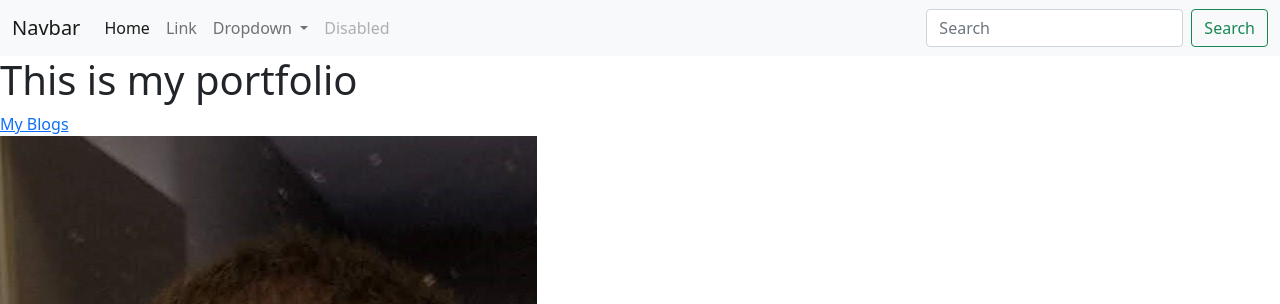
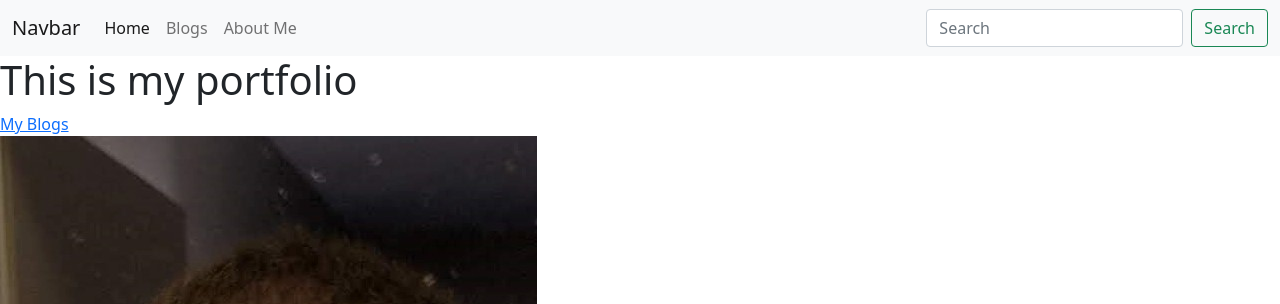
Before and after one commit to zacharybaca/django-portfolio, a Django app: page / in a window 1280 px wide. Shown: the top 304 px of the page. Run offline with Django 3.2, Linux system fonts and the light colour scheme; data that the repository does not hold is empty.

Commit message:
added custom css and bootstrap

```diff
--- a/templates/base.html
+++ b/templates/base.html
@@ -1,3 +1,4 @@
+{% load static %}
 <!doctype html>
 <html lang="en">
   <head>
@@ -7,8 +8,9 @@
 
     <!-- Bootstrap CSS -->
     <link href="https://cdn.jsdelivr.net/npm/bootstrap@5.0.0-beta3/dist/css/bootstrap.min.css" rel="stylesheet" integrity="sha384-eOJMYsd53ii+scO/bJGFsiCZc+5NDVN2yr8+0RDqr0Ql0h+rP48ckxlpbzKgwra6" crossorigin="anonymous">
+    <link rel="stylesheet" href="{% static "custom.css" %}">
 
-    <title>Hello, world!</title>
+    <title>Zachary Baca</title>
   </head>
   <body>
 
@@ -21,24 +23,13 @@
           <div class="collapse navbar-collapse" id="navbarSupportedContent">
             <ul class="navbar-nav me-auto mb-2 mb-lg-0">
               <li class="nav-item">
-                <a class="nav-link active" aria-current="page" href="#">Home</a>
+                <a class="nav-link active" aria-current="page" href="{% url 'index' %}">Home</a>
               </li>
               <li class="nav-item">
-                <a class="nav-link" href="#">Link</a>
-              </li>
-              <li class="nav-item dropdown">
-                <a class="nav-link dropdown-toggle" href="#" id="navbarDropdown" role="button" data-bs-toggle="dropdown" aria-expanded="false">
-                  Dropdown
-                </a>
-                <ul class="dropdown-menu" aria-labelledby="navbarDropdown">
-                  <li><a class="dropdown-item" href="#">Action</a></li>
-                  <li><a class="dropdown-item" href="#">Another action</a></li>
-                  <li><hr class="dropdown-divider"></li>
-                  <li><a class="dropdown-item" href="#">Something else here</a></li>
-                </ul>
+                <a class="nav-link" href="{% url 'blog:all_blogs' %}">Blogs</a>
               </li>
               <li class="nav-item">
-                <a class="nav-link disabled" href="#" tabindex="-1" aria-disabled="true">Disabled</a>
+                <a class="nav-link" href="#" tabindex="-1">About Me</a>
               </li>
             </ul>
             <form class="d-flex">
```
Also changed, not shown: templates/custom.css (added).
